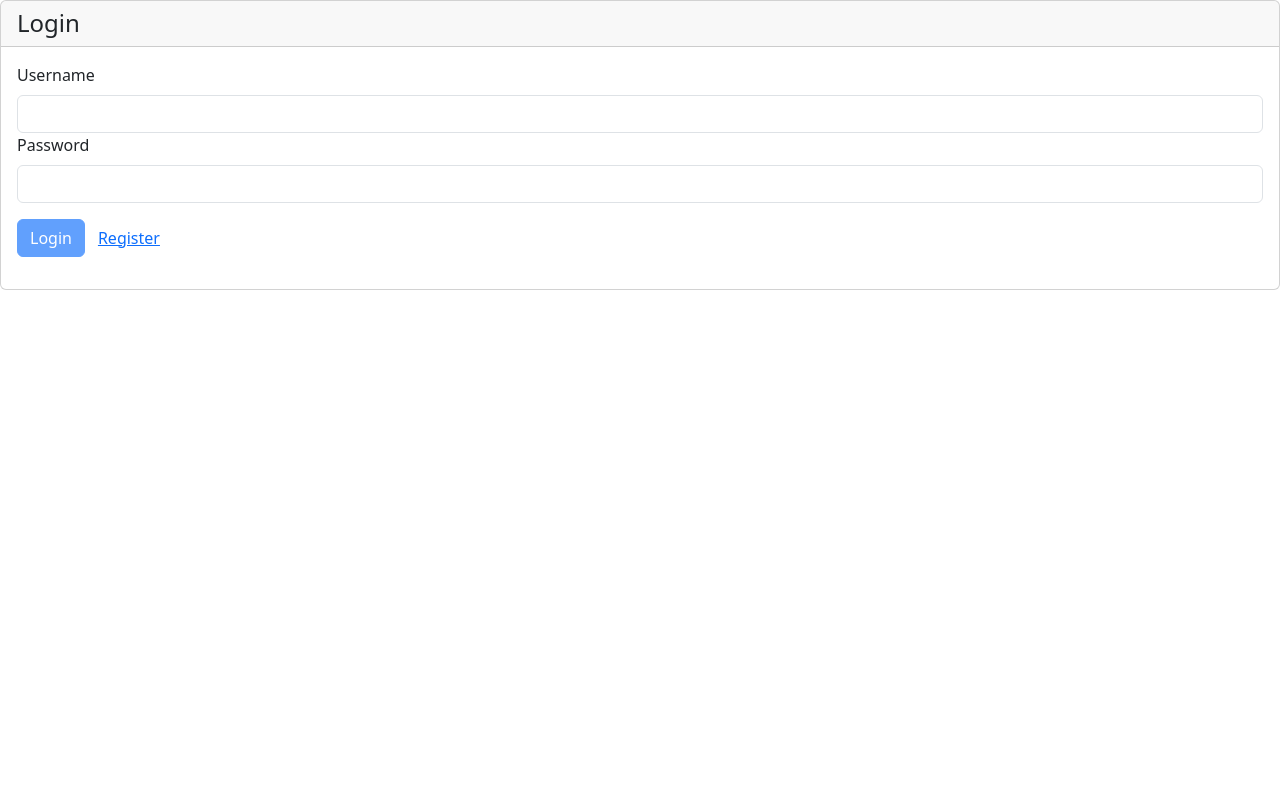
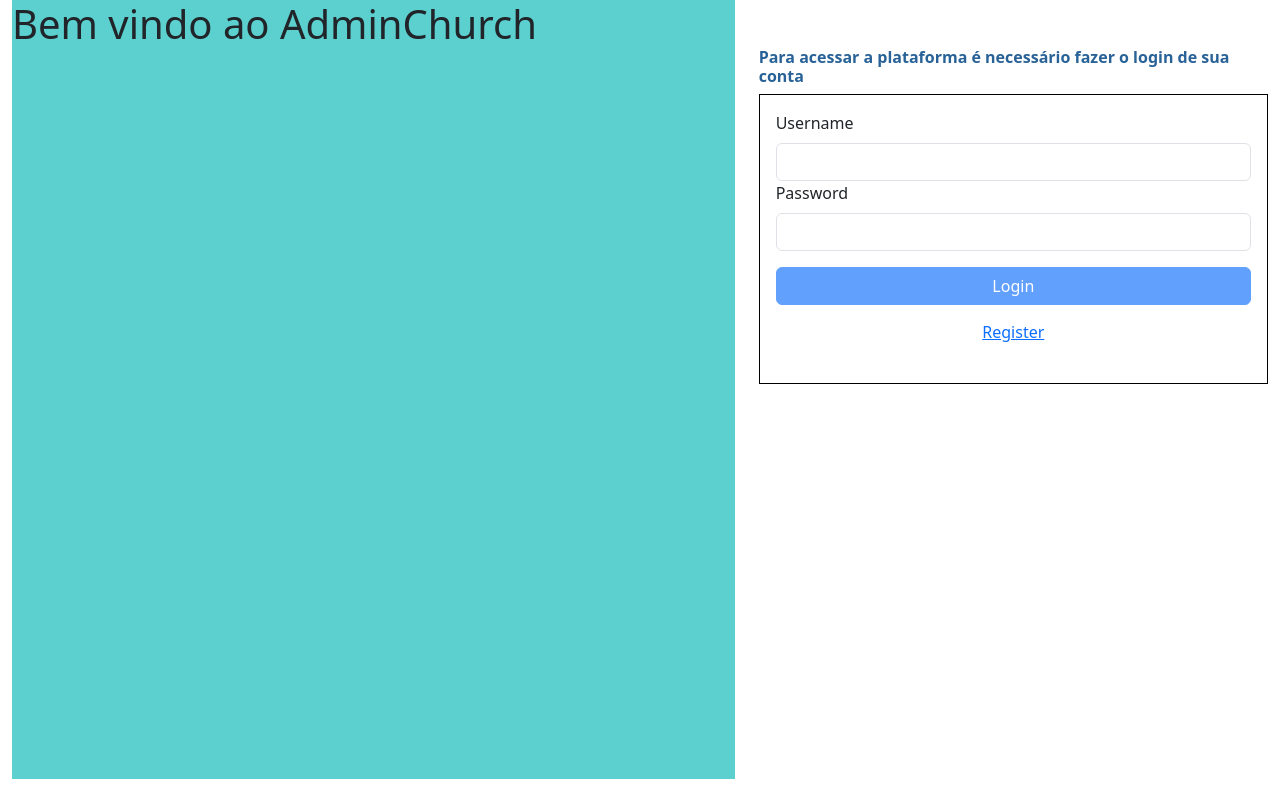
Before and after one commit to rsperlongo/dashboard-admin-front, an Angular app: page /login in a window 1280 px wide. Built offline with nearby package versions, Linux system fonts and the light colour scheme.

Commit message:
update login layout

```diff
--- a/src/app/login/login.component.html
+++ b/src/app/login/login.component.html
@@ -1,5 +1,13 @@
+<div class="container-fluid">
+    <div class="row">
+        <div class="col-7">
+            <div class="background-login">
+                <h1>Bem vindo ao AdminChurch</h1>
+            </div>
+        </div>
+        <div class="col-5 mt-5">
+            <h2>Para acessar a plataforma é necessário fazer o login de sua conta</h2>
             <div class="card">
-    <h4 class="card-header">Login</h4>
                 <div class="card-body">
                     <form [formGroup]="form" (ngSubmit)="onSubmit()">
                         <div class="mb-3">
@@ -15,7 +23,7 @@
                               class="alert alert-danger">Password is required
                             </div>
                         </div>
-            <div>
+                        <div class="d-grid gap-2">
                             <button [disabled]="form.invalid" class="btn btn-primary">
                                 <span *ngIf="loading" class="spinner-border spinner-border-sm me-1"></span>
                                 Login
@@ -25,3 +33,6 @@
                         </div>
                     </form>
                 </div>
+        </div>
+    </div>
+</div>
--- a/src/app/login/login.component.scss
+++ b/src/app/login/login.component.scss
@@ -0,0 +1,8 @@
+@import '../../styles.scss';
+
+.background-login {
+  background-color: rgb(92, 207, 207);
+  width: 100%;
+  height: fit-content;
+  padding-bottom: 100%;
+}
--- a/src/styles.scss
+++ b/src/styles.scss
@@ -1 +1,11 @@
 /* You can add global styles to this file, and also import other style files */
+h2 {
+    font-size: 16px;
+    font-weight: bold;
+    color: rgb(40, 98, 151);
+}
+
+.card {
+    border: solid 1px black;
+    border-radius: 0;
+}
```
Lines whose indentation alone changed are shown as unchanged.
